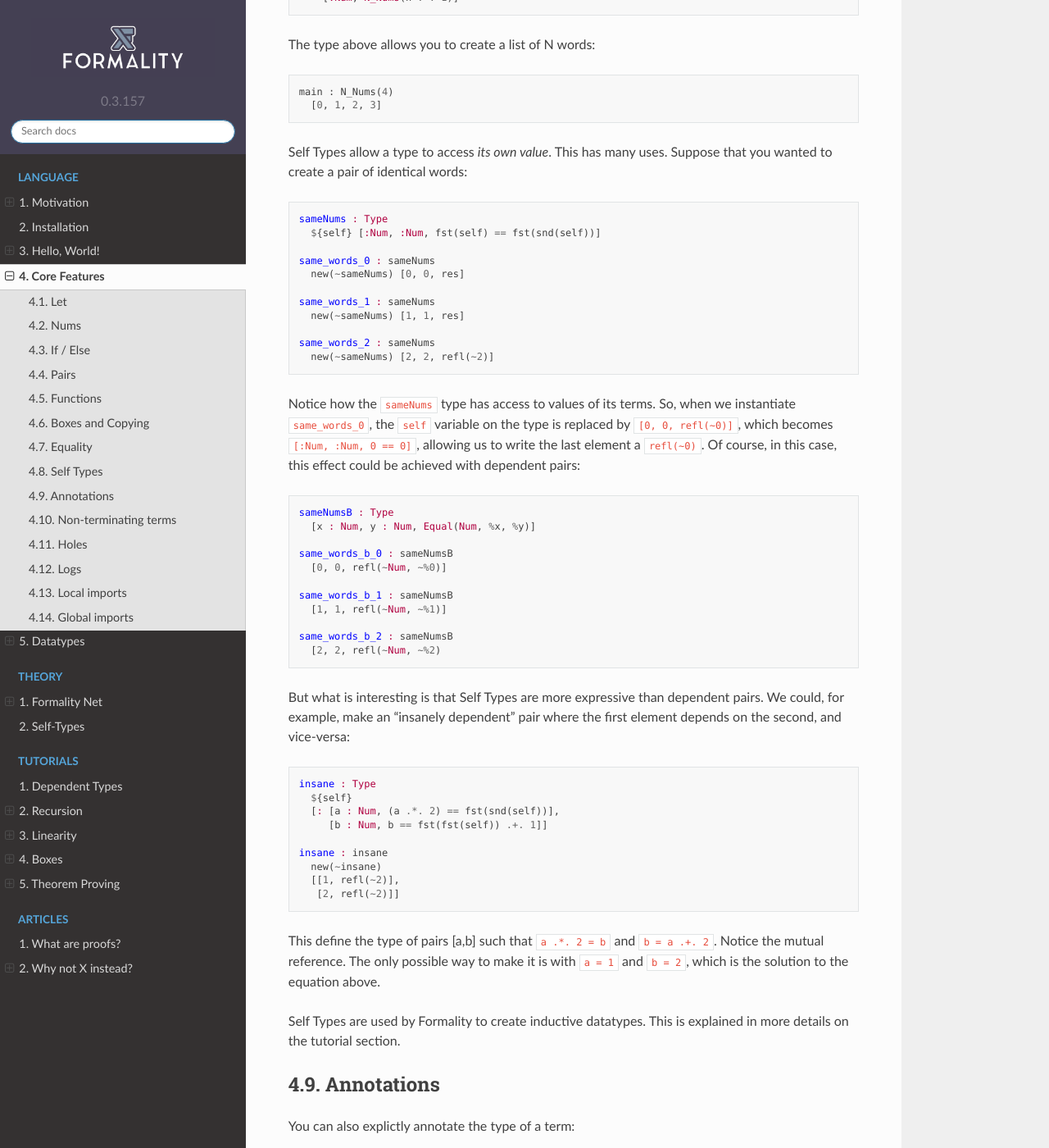
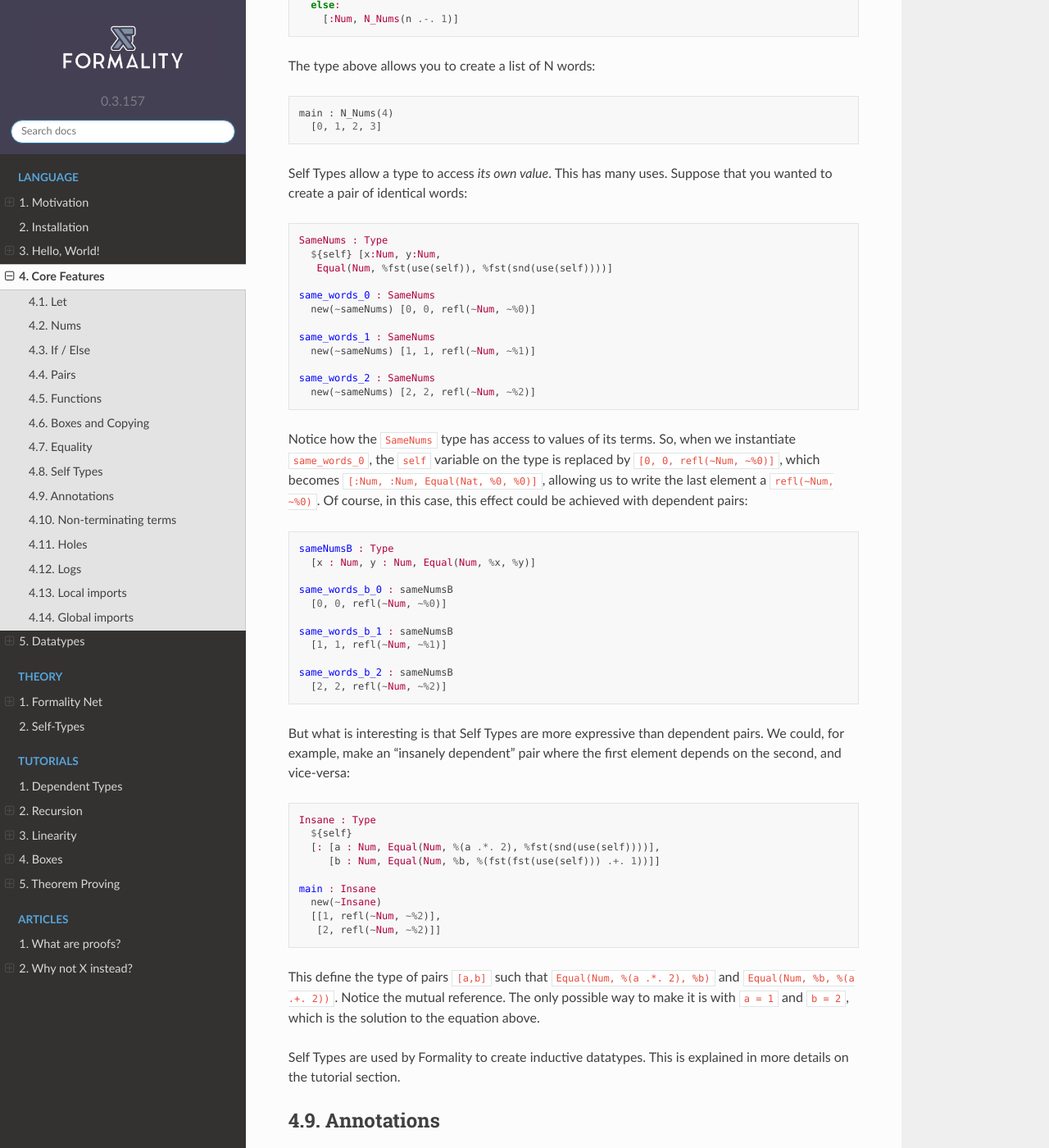
Before and after one commit to Soonad/docs.formality-lang.org, a Sphinx documentation site: the page built from docs/source/language/4.Core-Features.md, in a window 1280 px wide and 1400 px high, scrolled down 6728 px. Shown: the whole window at 82% size. Built offline with Sphinx 7.4.7 and the Read the Docs theme 2.0.0, drawn with Linux system fonts in a browser that asks for light colours; pages that are not in the unit, such as notebooks, are missing from menus; some of the changed text lies outside the part shown.

Commit message:
Update Hello World and Core Features

````diff
--- a/docs/source/language/4.Core-Features.md
+++ b/docs/source/language/4.Core-Features.md
@@ -68,7 +68,7 @@ greater-than | `x .>. y` | `x > y ? 1 : 0`
 less-than | `x .<. y` | `x < y ? 1 : 0`
 equals | `x .==. y` | `x === y ? 1 : 0`
 
-There is no operator precedence: parenthesis are always placed on the right. That means 3 * 10 + 1 is parsed as 3 * (10 + 1). If you want the multiplication to occur first, you must be explicit:
+There is no operator precedence: parenthesis are always placed on the right. That means `3 .*. 10 .+. 1` is parsed as `3 .*. (10 .+. 1)`. If you want the multiplication to occur first, you must be explicit:
 
 ```haskell
 main : Num
@@ -81,7 +81,7 @@ main : Num
 
 syntax | description
 --- | ---
-`if n: a else: b` | If `n .= 0`, evaluates to `b`, else, evaluates to `a`
+`if n: a else: b` | If `n .==. 0`, evaluates to `b`, else, evaluates to `a`
 
 Usage is straightforward:
 
@@ -293,20 +293,21 @@ main : N_Nums(4)
 Self Types allow a type to access *its own value*. This has many uses. Suppose that you wanted to create a pair of identical words:
 
 ```haskell
-sameNums : Type
-  ${self} [:Num, :Num, fst(self) == fst(snd(self))]
+SameNums : Type
+  ${self} [x:Num, y:Num,
+   Equal(Num, %fst(use(self)), %fst(snd(use(self))))]
 
-same_words_0 : sameNums
-  new(~sameNums) [0, 0, res]
+same_words_0 : SameNums
+  new(~sameNums) [0, 0, refl(~Num, ~%0)]
 
-same_words_1 : sameNums
-  new(~sameNums) [1, 1, res]
+same_words_1 : SameNums
+  new(~sameNums) [1, 1, refl(~Num, ~%1)]
 
-same_words_2 : sameNums
-  new(~sameNums) [2, 2, refl(~2)]
+same_words_2 : SameNums
+  new(~sameNums) [2, 2, refl(~Num, ~%2)]
 ```
 
-Notice how the `sameNums` type has access to values of its terms. So, when we instantiate `same_words_0`, the `self` variable on the type is replaced by `[0, 0, refl(~0)]`, which becomes `[:Num, :Num, 0 == 0]`, allowing us to write the last element a `refl(~0)`. Of course, in this case, this effect could be achieved with dependent pairs:
+Notice how the `SameNums` type has access to values of its terms. So, when we instantiate `same_words_0`, the `self` variable on the type is replaced by `[0, 0, refl(~Num, ~%0)]`, which becomes `[:Num, :Num, Equal(Nat, %0, %0)]`, allowing us to write the last element a `refl(~Num, ~%0)`. Of course, in this case, this effect could be achieved with dependent pairs:
 
 ```haskell
 sameNumsB : Type
@@ -319,24 +320,24 @@ same_words_b_1 : sameNumsB
   [1, 1, refl(~Num, ~%1)]
 
 same_words_b_2 : sameNumsB
-  [2, 2, refl(~Num, ~%2)
+  [2, 2, refl(~Num, ~%2)]
 ```
 
 But what is interesting is that Self Types are more expressive than dependent pairs. We could, for example, make an "insanely dependent" pair where the first element depends on the second, and vice-versa:
 
 ```haskell
-insane : Type
+Insane : Type
   ${self}
-  [: [a : Num, (a .*. 2) == fst(snd(self))],
-     [b : Num, b == fst(fst(self)) .+. 1]]
+  [: [a : Num, Equal(Num, %(a .*. 2), %fst(snd(use(self))))],
+     [b : Num, Equal(Num, %b, %(fst(fst(use(self))) .+. 1))]]
 
-insane : insane
-  new(~insane)
-  [[1, refl(~2)],
-   [2, refl(~2)]]
+main : Insane
+  new(~Insane)
+  [[1, refl(~Num, ~%2)],
+   [2, refl(~Num, ~%2)]]
 ```
 
-This define the type of pairs [a,b] such that `a .*. 2 = b` and `b = a .+. 2`. Notice the mutual reference. The only possible way to make it is with `a = 1` and `b = 2`, which is the solution to the equation above.
+This define the type of pairs `[a,b]` such that `Equal(Num, %(a .*. 2), %b)` and `Equal(Num, %b, %(a .+. 2))`. Notice the mutual reference. The only possible way to make it is with `a = 1` and `b = 2`, which is the solution to the equation above.
 
 Self Types are used by Formality to create inductive datatypes. This is explained in more details on the tutorial section.
 
@@ -413,7 +414,7 @@ The reason for (1) is that, without stratification checks, Formality terms stop
 ```
 
 
-But this can't be taken as a mathematical proof. Note that normal Formality terms (not marked with a `-`) **can** be seen as mathematical proofs, even if their types refer to non-terminating terms (ex: `double(x) == add(x, x)` for recursively defined `double` and `add`).  That's because our core language is the Elementary Affine Lambda Calculus, which is not only very restricted computationally, but terminates independent of types.
+But this can't be taken as a mathematical proof. Note that normal Formality terms (not marked with a `-`) **can** be seen as mathematical proofs, even if their types refer to non-terminating terms (ex: `double(x) .==. add(x, x)` for recursively defined `double` and `add`).  That's because our core language is the Elementary Affine Lambda Calculus, which is not only very restricted computationally, but terminates independent of types.
 
 Unrestricted terms are extremely useful when you have a function argument that will only be used inside a type; for example, the `Nat` index of a Vector. They also play an important role in the implementation of inductive datatypes with self-types.
 
````
Also changed, not shown: docs/source/language/3.Hello,-world!.md (+6 -5 lines).
